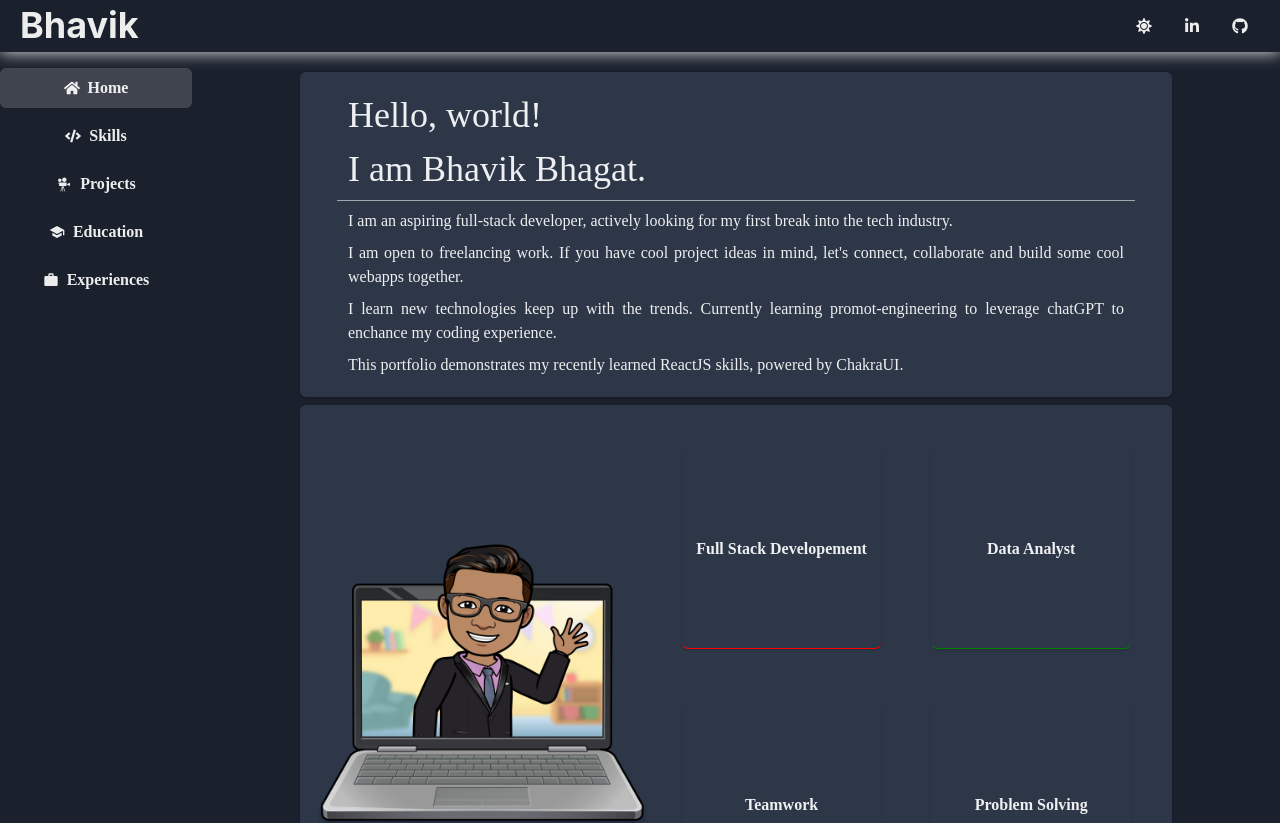
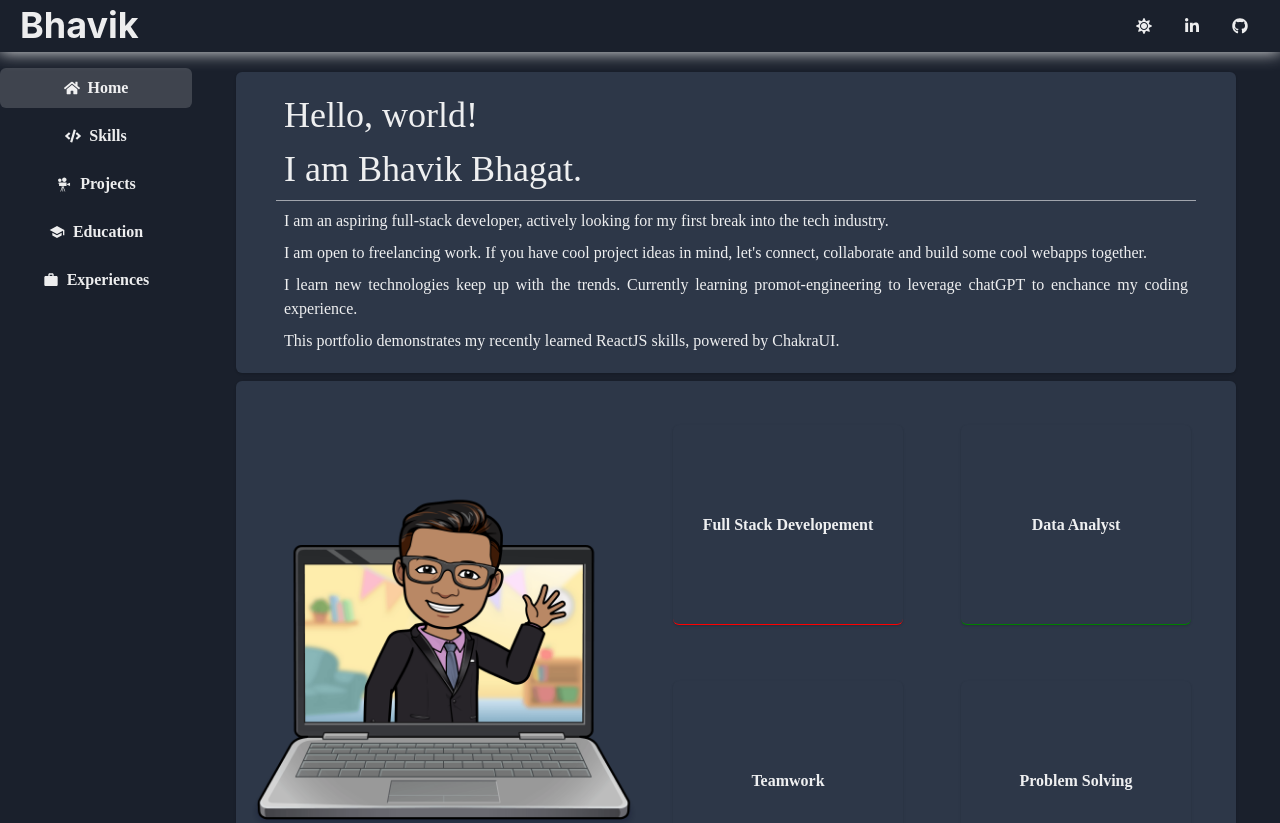
Before and after one commit to bhavik-knight/portfolio-chakra, a React (Vite) app in the folder react/frontend/: page / in a window 1280 px wide. Shown: the top 823 px of the page. Built offline with nearby package versions, Linux system fonts and the light colour scheme.

Commit message:
added data for project - image -carousel

```diff
--- a/react/frontend/src/App.jsx
+++ b/react/frontend/src/App.jsx
@@ -104,7 +104,7 @@ function App() {
                     className="content"
                     as="main"
                     px={{ base: 0, lg: "4px" }}
-                    width="70%"
+                    width={{ base: "100%", lg: "80%" }}
                     minH="fit-content"
                     mx="auto"
                     justify="center"
--- a/react/frontend/src/data/portfolio_db.json
+++ b/react/frontend/src/data/portfolio_db.json
@@ -33,7 +33,12 @@
                 "Launched on the AWS as Iaas, using EC2, configured LAMP Stack and RDS for the MySQL relational database",
                 "Integrated multiple Docker-container seamlessly using docker-compose, deployed the project on the DockerHub"
             ],
-            "projectImgs": "./projects/hck_dns_sfha/"
+            "projectImgs": [
+                "./projects/hck_dns_sfha/hck_1_landing_page.png",
+                "./projects/hck_dns_sfha/hck_2_menu_dark_mode.png",
+                "./projects/hck_dns_sfha/hck_3_form_validation.png",
+                "./projects/hck_dns_sfha/hck_4_form_details.png"
+            ]
         },
         {
             "id": 2,
```
